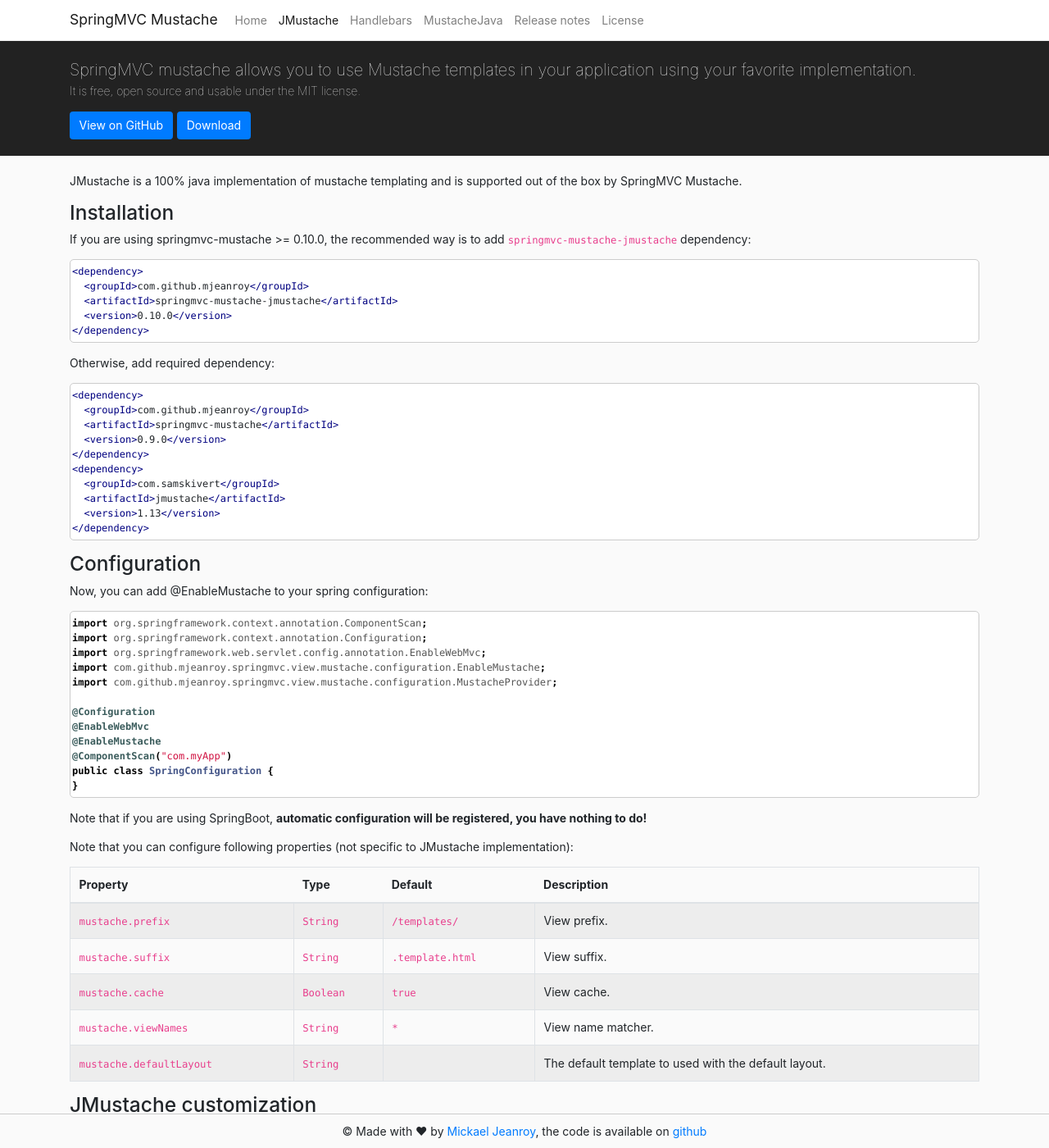
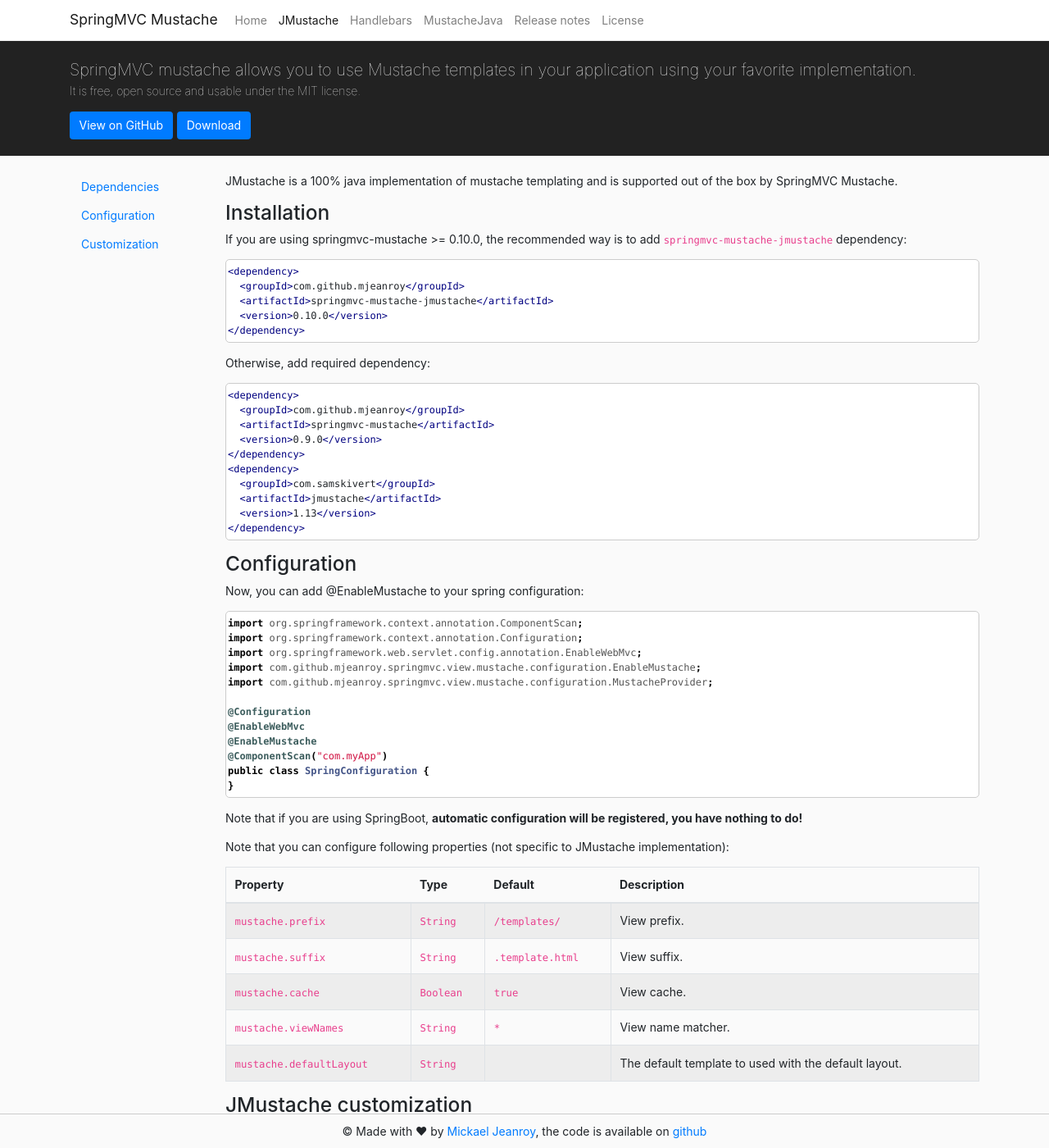
Before and after one commit to mjeanroy/springmvc-mustache, a Jekyll site: the page built from 01-jmustache.html, in a window 1280 px wide and 1400 px high. Shown: the whole window at 82% size. Built offline with Jekyll 4.4.1, drawn with Linux system fonts in a browser that asks for light colours.

Commit message:
docs: update documentation

```diff
--- a/01-jmustache.html
+++ b/01-jmustache.html
@@ -4,5 +4,22 @@
   title: JMustache
 ---
 
-{% capture content %}{% include_relative docs/01-jmustache.md %}{% endcapture %}
-{{ content  | markdownify }}
+<div class="row">
+  <div class="col-2">
+    <ul class="nav flex-column sticky-top sticky-offset">
+      <li class="nav-item">
+        <a class="nav-link" href="{{ '/jmustache#installation' | prepend: site.baseurl }}">Dependencies</a>
+      </li>
+      <li class="nav-item">
+        <a class="nav-link" href="{{ '/jmustache#configuration' | prepend: site.baseurl }}">Configuration</a>
+      </li>
+      <li class="nav-item">
+        <a class="nav-link" href="{{ '/jmustache#jmustache-customization' | prepend: site.baseurl }}">Customization</a>
+      </li>
+    </ul>
+  </div>
+  <div class="col">
+    {% capture content %}{% include_relative docs/01-jmustache.md %}{% endcapture %}
+    {{ content  | markdownify }}
+  </div>
+</div>
--- a/_sass/_base.scss
+++ b/_sass/_base.scss
@@ -102,7 +102,7 @@ table {
     background-color: transparent;
     border: 1px solid #dee2e6;
 
-    .code {
+    code {
         word-break: normal;
     }
 
```
